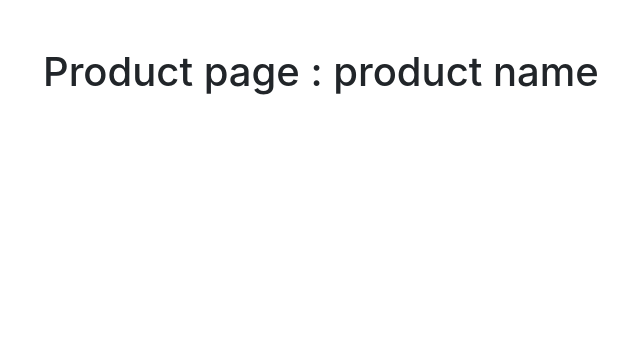
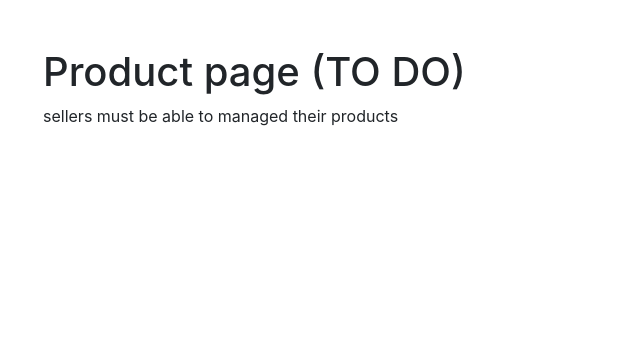
Before and after one commit to jopijuco/local, a Flask app: page /product in a window 1280 px wide. Shown: the part 66-420 px from the top of the page, without its empty margins (75-715 px from the left). Run offline with Flask 2, Linux system fonts and the light colour scheme; some libraries are stand-ins or nearby versions.

Commit message:
add new layout

```diff
--- a/templates/product.html
+++ b/templates/product.html
@@ -5,5 +5,6 @@
 {% endblock %}
 
 {% block main %}
-    <h1>Product page : {{ product }}</h1>
+    <h1>Product page (TO DO)</h1>
+    <p>sellers must be able to managed their products</p>
 {% endblock %}
```
